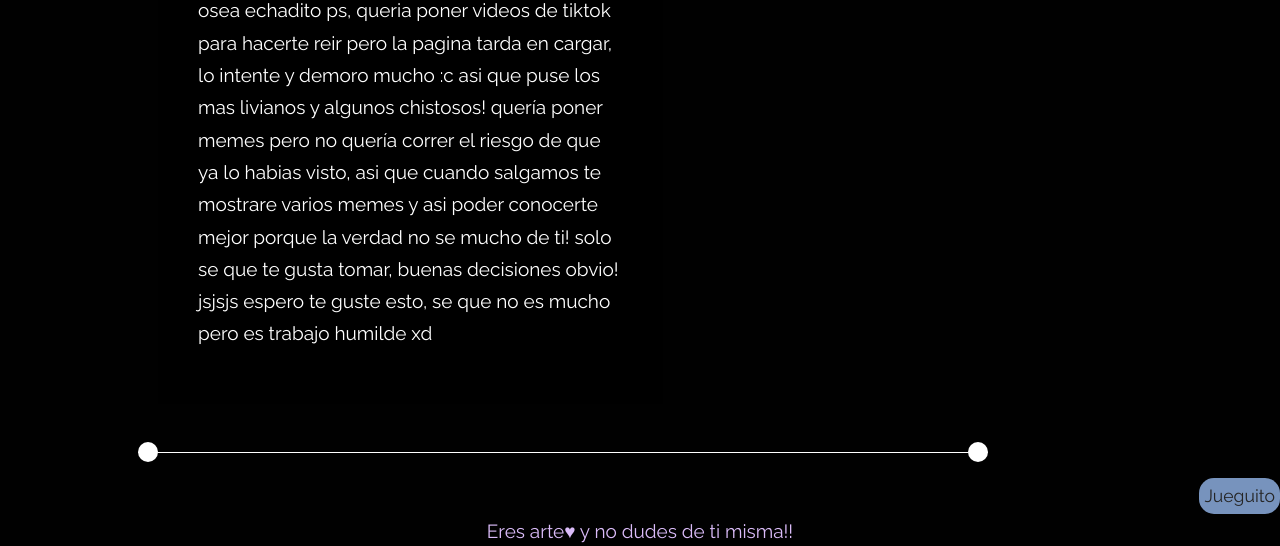
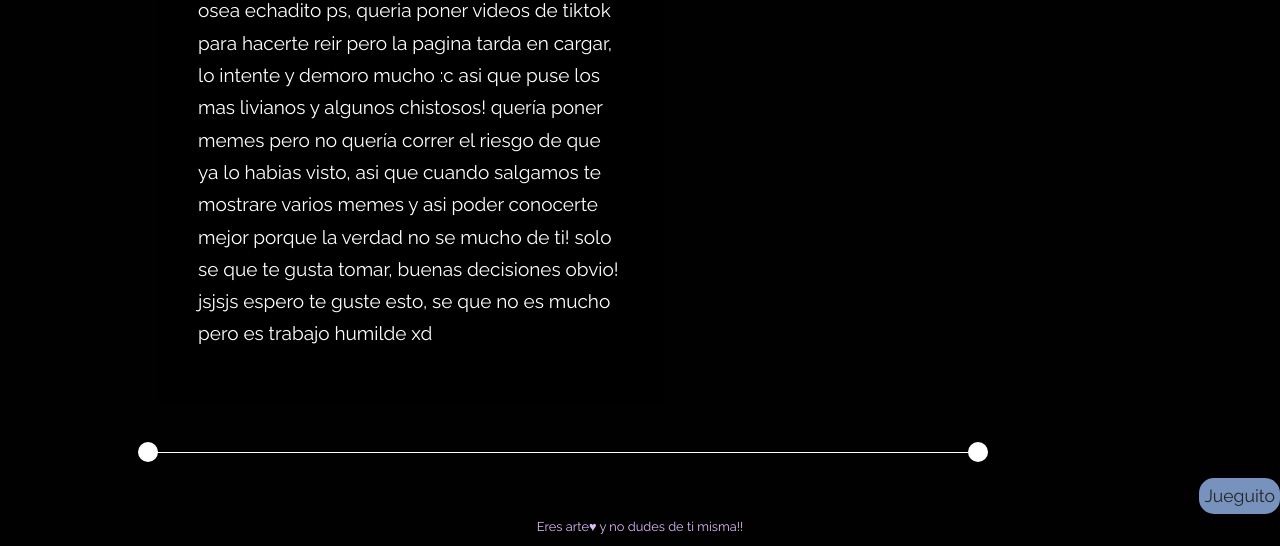
Before and after one commit to Andyw69/wenoches, a plain HTML site: page index3.html in a window 1280 px wide. Shown: the part 818-1364 px from the top of the page. Drawn offline with Linux system fonts and the light colour scheme; files whose address does not match are found by name.

Commit message:
Update index3.html

```diff
--- a/index3.html
+++ b/index3.html
@@ -503,7 +503,7 @@ https://templatemo.com/tm-560-astro-motion
           Diseñado por <!--<a rel="sponsored" href="https://templatemo.com" target="_blank" class="tm-link-white">Andresito69<!--/a>
         </div>
       </footer-->
-      <footer style="text-align: center; color: rgb(219, 188, 249);">
+      <footer style="text-align: center; color: rgb(219, 188, 249);font-size: 0.8rem;">
         <p> </p>
         Eres arte♥ y no dudes de ti misma!!
       </footer>
```
